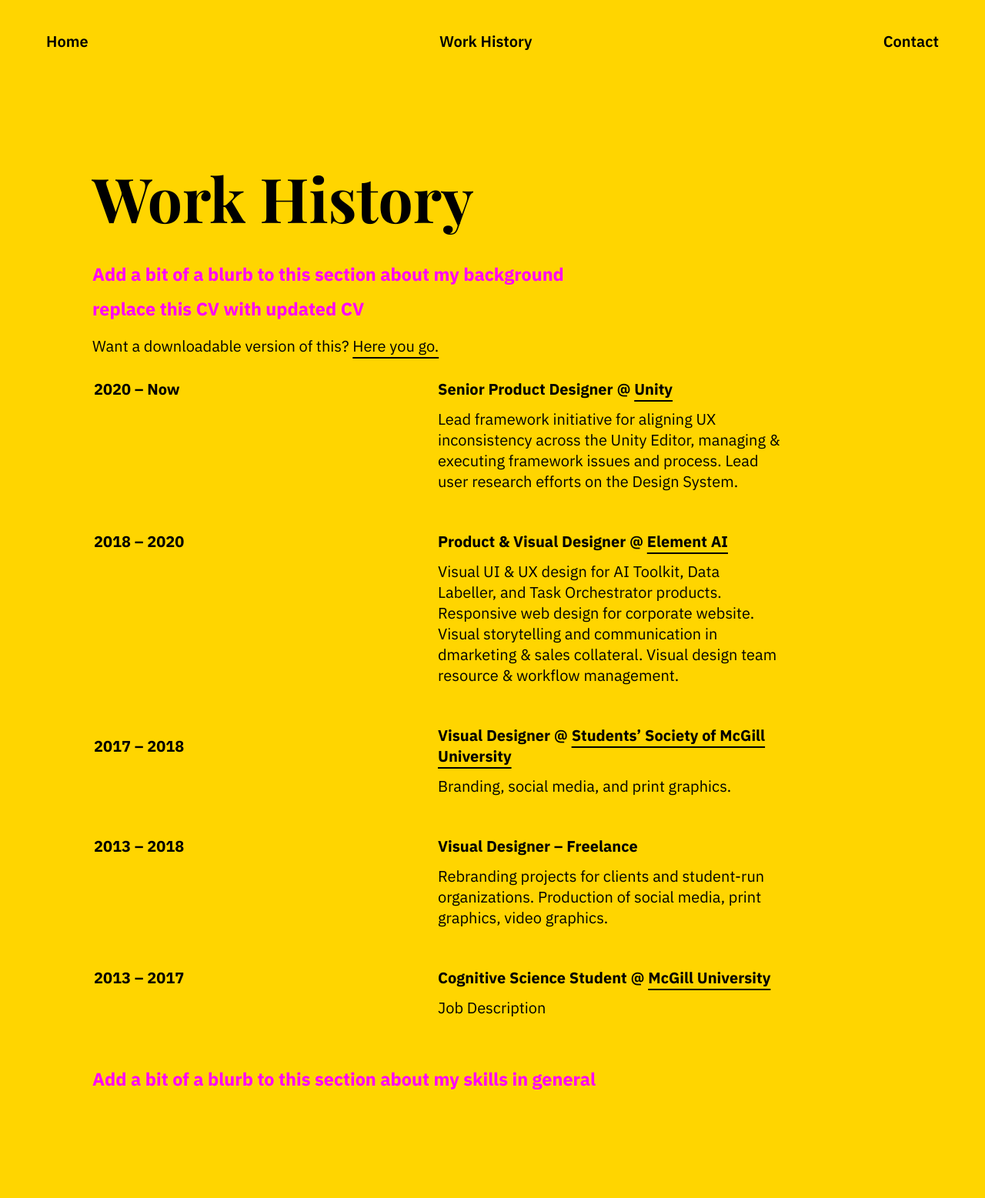
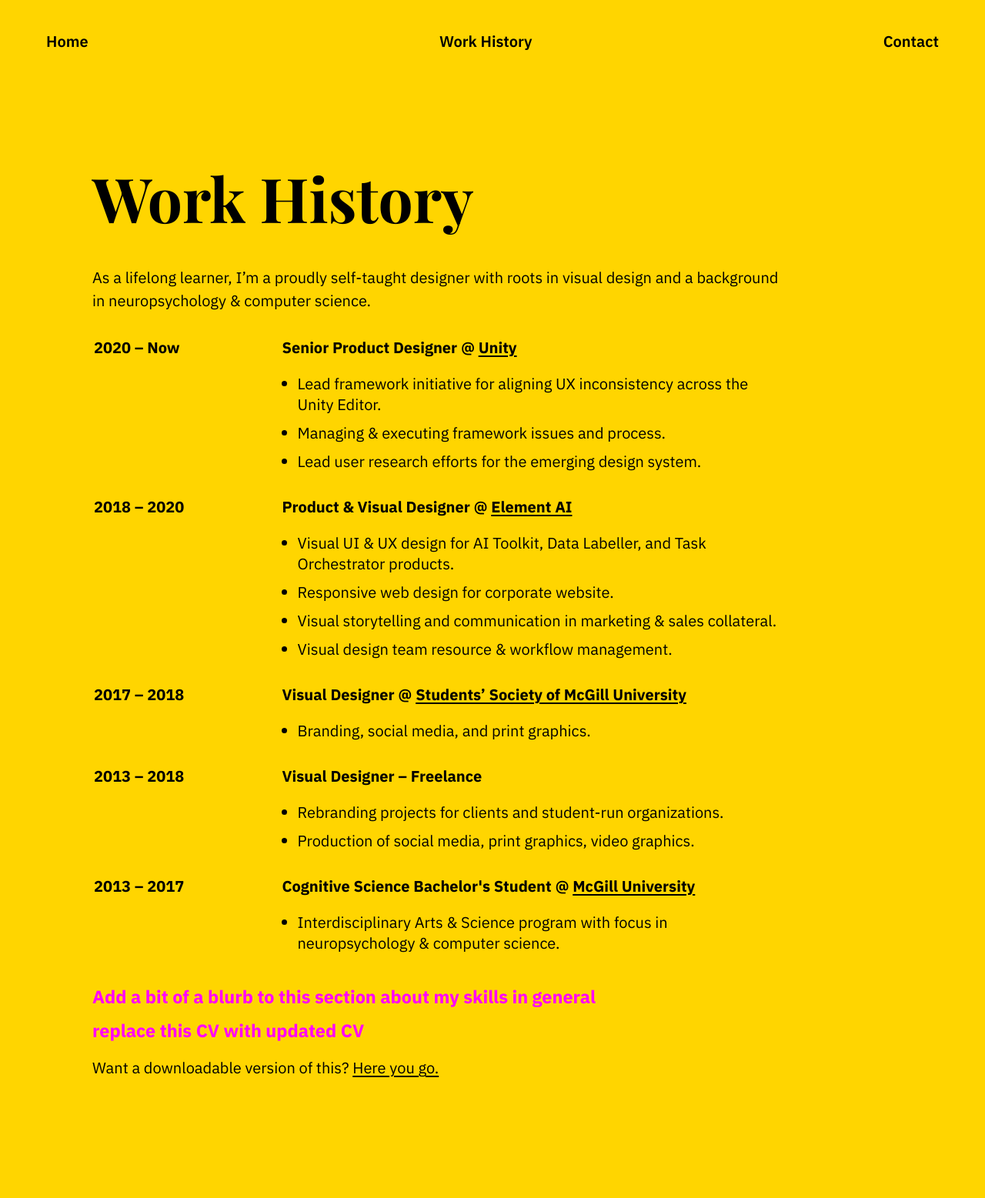
Before and after one commit to weisquared2/weiwei-design, a Jekyll site: the page built from workhistory.md, in a window 1280 px wide. Shown: the whole page at 77% size. Built offline with Jekyll 4.4.1, drawn with Linux system fonts in a browser that asks for light colours.

Commit message:
Added table styling.

```diff
--- a/css/style.css
+++ b/css/style.css
@@ -42,13 +42,21 @@
 a {
 	color: black;
 	text-decoration: underline;
-	text-underline-offset: 30%;
+	text-underline-offset: 8%;
 }
 
 a:hover {
 	color: #434031;
 }
 
+::selection {
+	background: black;
+	color: #ffd500; /* WebKit/Blink Browsers */
+  }
+  ::-moz-selection {
+	background: black;
+	color: #ffd500; /* Gecko Browsers */
+  }
 
 /* site content full-width or not */
 
@@ -93,7 +101,7 @@
 
 a.navlink:hover {
 	text-decoration: underline;
-	text-underline-offset: 30%;
+	text-underline-offset: 8%;
 }
 
 a.navlink:active {
@@ -103,17 +111,38 @@
 
 /* table styling */
 
-table {
+td {
+	padding: 0.5em 0em 0.5em 0em;
+	vertical-align: top;
+}
+
+/* CV table specific styling */
+
+table.CV {
 	width: 100%;
 	table-layout: fixed;
 }
 
-/* TODO: figure out how to fix width of just the first column to be 25% or something */
-
-td.first {
+td.CV-table-date {
+	/* sets width of first column in CV table */
 	width: 25%;
+	margin-top: 0em;
 }
 
-td {
-	padding: 0.25em 0em 0.25em 0em;
+ul.CV-table {
+	/* overriding user agent stylesheet */
+	margin-block-start: 0em;
+	margin-block-end: 0em;
 }
+
+li.position-name {
+	margin-block-start: 0;
+	margin-block-end: 1em;
+	list-style-type: none;
+	list-style-position: inside;
+	text-indent: -1em;
+}
+
+li.position-responsibilities {
+	margin-bottom: 0.5em;
+}
--- a/workhistory.md
+++ b/workhistory.md
@@ -6,26 +6,92 @@
 
 # Work History
 
-### Add a bit of a blurb to this section about my background
+As a lifelong learner, I'm a proudly self-taught designer with roots in visual design and a background in neuropsychology & computer science.
 
+<table class="CV">
+  <tbody>
+    <tr>
+      <td class="CV-table-date"><strong>2020 – Now</strong></td>
+      <td>
+            <ul class="CV-table">
+                <li class="position-name"><strong>Senior Product Designer @ <a href="https://unity.com/">Unity</a></strong>
+                </li>
+                <li class="position-responsibilities">
+                    Lead framework initiative for aligning UX inconsistency across the Unity Editor.
+                </li>
+                <li class="position-responsibilities">
+                    Managing &amp; executing framework issues and process.
+                </li>
+                <li class="position-responsibilities">
+                    Lead user research efforts for the emerging design system.
+                </li>
+            </ul>
+        </td>
+    </tr>
+    <tr>
+      <td class="CV-table-date"><strong>2018 – 2020</strong></td>
+      <td>
+            <ul class="CV-table">
+                <li class="position-name"><strong>Product &amp; Visual Designer @ <a href="https://www.elementai.com/">Element AI</a></strong>
+                </li>
+                <li class="position-responsibilities">
+                    Visual UI &amp; UX design for AI Toolkit, Data Labeller, and Task Orchestrator products.
+                </li>
+                <li class="position-responsibilities">
+                    Responsive web design for corporate website.
+                </li>
+                <li class="position-responsibilities">
+                    Visual storytelling and communication in marketing &amp; sales collateral.
+                </li>
+                <li class="position-responsibilities">
+                    Visual design team resource &amp; workflow management.
+                </li>
+            </ul>
+        </td>
+    </tr>
+    <tr>
+      <td class="CV-table-date"><strong>2017 – 2018</strong></td>
+      <td>
+            <ul class="CV-table">
+                <li class="position-name"><strong>Visual Designer @ <a href="https://ssmu.ca/">Students’ Society of McGill University</a></strong>
+                </li>
+                <li class="position-responsibilities">
+                    Branding, social media, and print graphics.
+                </li>
+            </ul>
+        </td>
+    </tr>
+    <tr>
+      <td class="CV-table-date"><strong>2013 – 2018</strong></td>
+      <td>
+            <ul class="CV-table">
+                <li class="position-name"><strong>Visual Designer – Freelance</strong>
+                </li>
+                <li class="position-responsibilities">
+                    Rebranding projects for clients and student-run organizations.
+                </li>
+                <li class="position-responsibilities">
+                    Production of social media, print graphics, video graphics.
+                </li>
+            </ul>
+        </td>
+    </tr>
+    <tr>
+      <td class="CV-table-date"><strong>2013 – 2017</strong></td>
+      <td>
+            <ul class="CV-table">
+                <li class="position-name"><strong>Cognitive Science Bachelor's Student @ <a href="https://www.mcgill.ca/"> McGill University</a></strong>
+                </li>
+                <li class="position-responsibilities">
+                    Interdisciplinary Arts & Science program with focus in neuropsychology & computer science.
+                </li>
+            </ul>
+        </td>
+    </tr>
+  </tbody>
+</table>
+
+### Add a bit of a blurb to this section about my skills in general
 
 ### replace this CV with updated CV
 Want a downloadable version of this? [Here you go.](./assets/CV_weiweilin_aug2020.pdf){:target="_blank"}
-
-| **2020 – Now**     | **Senior Product Designer @ [Unity](https://unity.com/)**|
-|                    | Lead framework initiative for aligning UX inconsistency across the Unity Editor, managing & executing framework issues and process. Lead user research efforts on the Design System. |
-|                    |                             |
-| **2018 – 2020**    | **Product & Visual Designer @ [Element AI](https://www.elementai.com/)**|
-|                    | Visual UI & UX design for AI Toolkit, Data Labeller, and Task Orchestrator products. Responsive web design for corporate website. Visual storytelling and communication in dmarketing & sales collateral. Visual design team resource & workflow management. |
-|                    |                             |
-| **2017 – 2018**    | **Visual Designer @ [Students' Society of McGill University](https://ssmu.ca/)**|
-|                    | Branding, social media, and print graphics. |
-|                    |                             |
-| **2013 – 2018**    | **Visual Designer – Freelance**|
-|                    | Rebranding projects for clients and student-run organizations. Production of social media, print graphics, video graphics. |
-|                    |                             |
-| **2013 – 2017**    | **Cognitive Science Student @ [ McGill University](https://www.mcgill.ca/)**|
-|                    | Job Description |
-|                    |                             |
-
-### Add a bit of a blurb to this section about my skills in general
```
Also changed, not shown: 2 other files.
